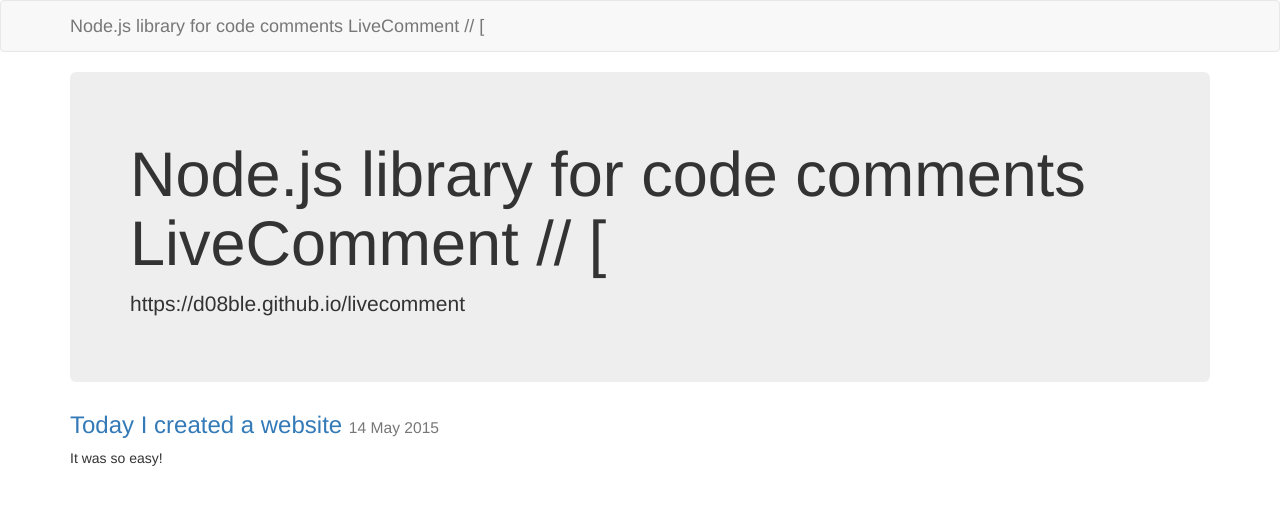
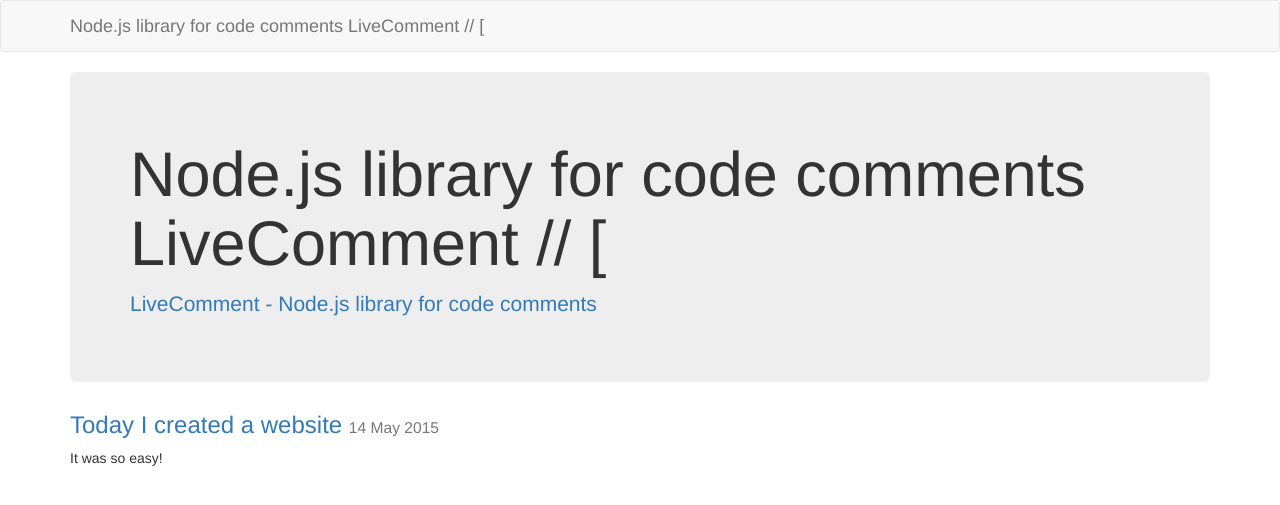
Before and after one commit to d08ble/d08ble.github.io, a Jekyll site: the page built from index.md, in a window 1280 px wide. Shown: the top 505 px of the page. Built offline with Jekyll 4.4.1, drawn with Linux system fonts in a browser that asks for light colours.

Commit message:
Edit from JekyllCMS

```diff
--- a/index.md
+++ b/index.md
@@ -2,4 +2,4 @@
 layout: home
 title: d08ble Home
 ---
-https://d08ble.github.io/livecomment
+[LiveComment - Node.js library for code comments](https://d08ble.github.io/livecomment)
```
